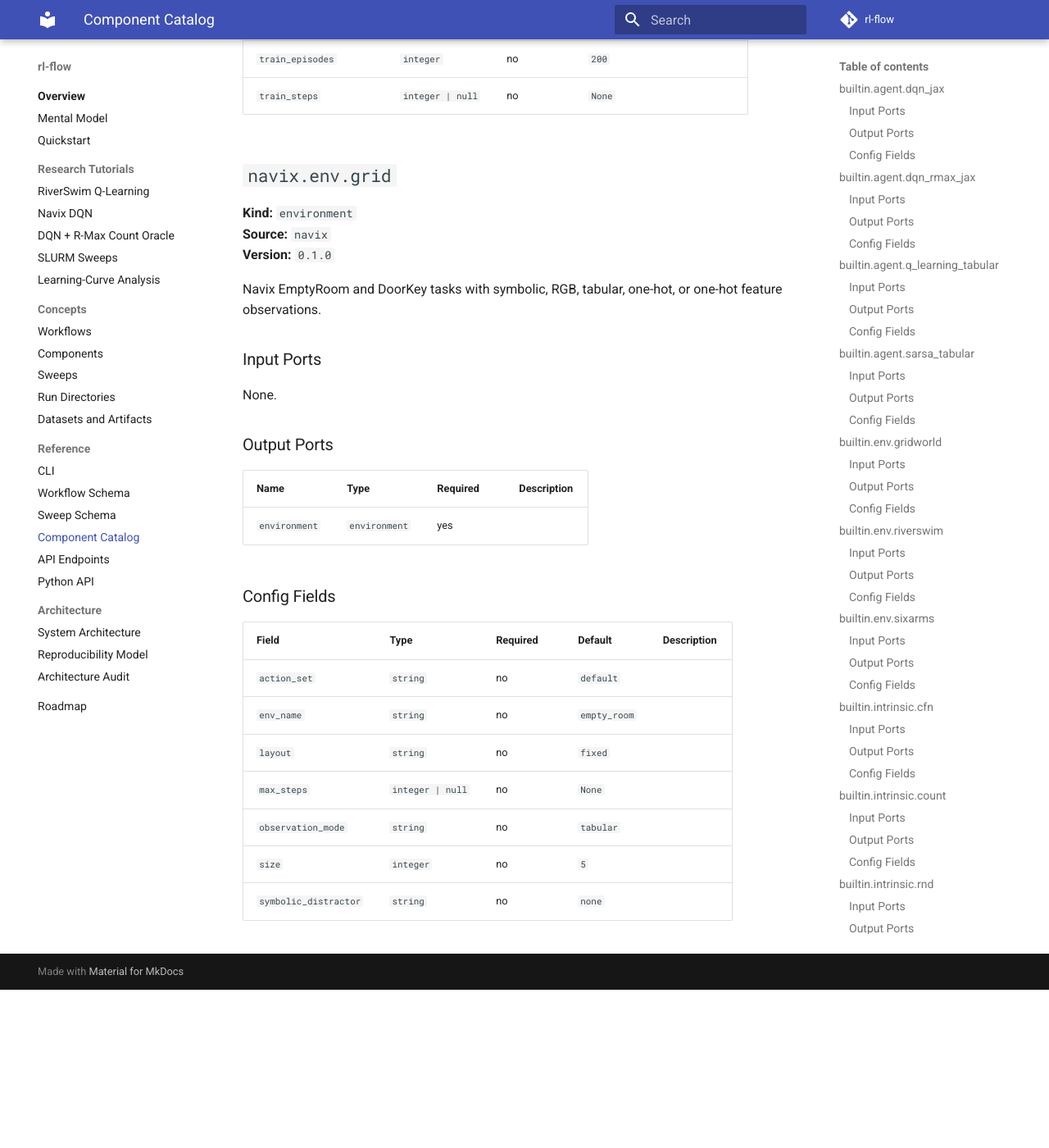
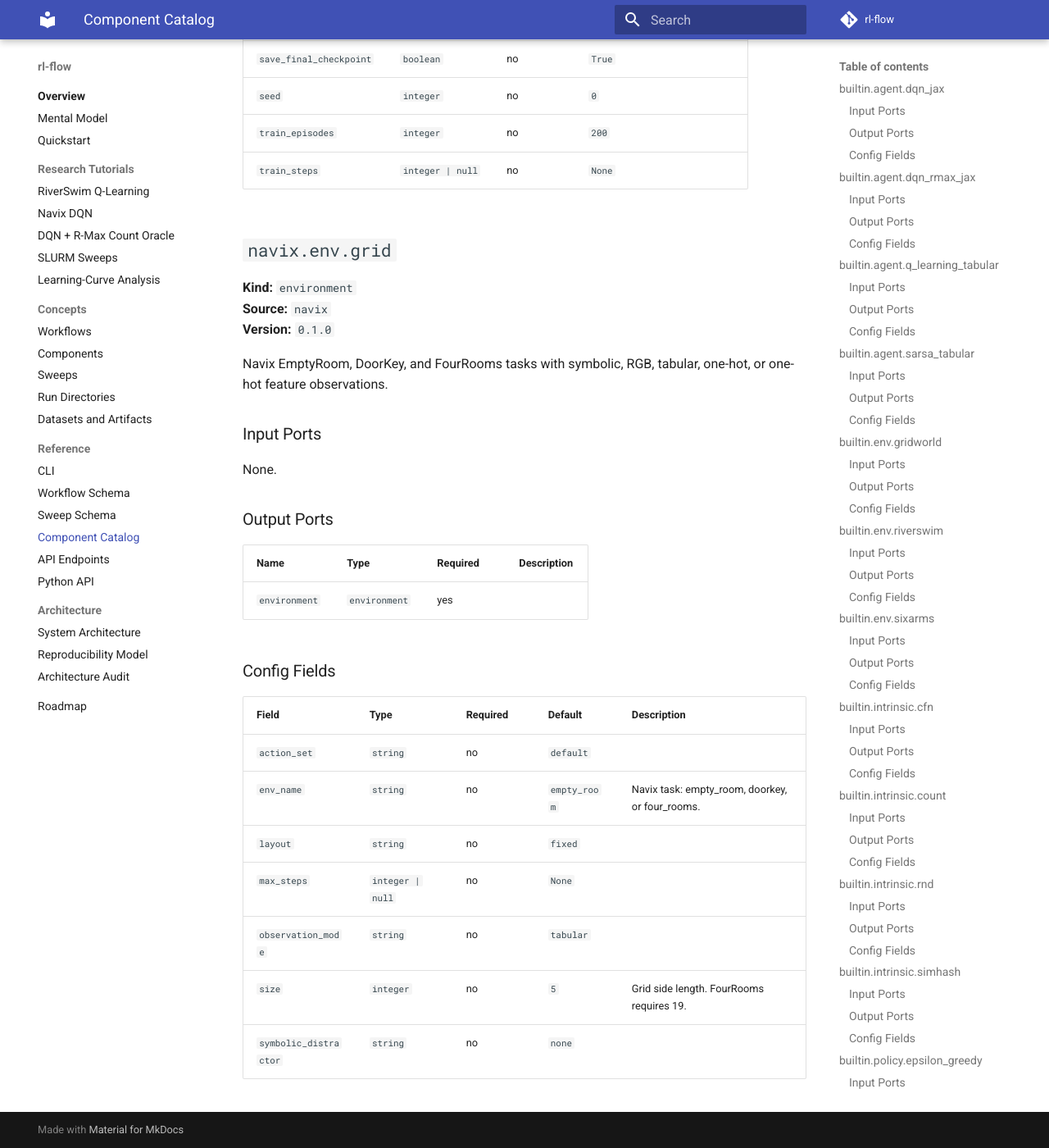
Before and after one commit to cruz-lucas/rl-flow, an MkDocs documentation site: the page built from docs/reference/component-catalog.md, in a window 1280 px wide and 1400 px high, scrolled down 22049 px. Shown: the whole window at 82% size. Built offline with MkDocs 1.6.1 and Material for MkDocs 9.7.7, drawn with Linux system fonts in a browser that asks for light colours; comment, search, counter and statistics services are not loaded; before the commit the page ends 23256 px from its top, so only the background shows below that; some of the changed text lies outside the part shown.

Commit message:
docs: update docs

```diff
--- a/docs/reference/component-catalog.md
+++ b/docs/reference/component-catalog.md
@@ -590,7 +590,9 @@
 | --- | --- | --- | --- | --- |
 | `batch_size` | `integer` | no | `32` |  |
 | `capacity` | `integer` | no | `10000` |  |
+| `intrinsic_updates_per_step` | `integer | null` | no | `None` |  |
 | `min_size` | `integer` | no | `500` |  |
+| `q_network_updates_per_step` | `integer | null` | no | `None` |  |
 | `save_dataset_path` | `string` | no |  |  |
 | `updates_per_step` | `integer` | no | `1` |  |
 
@@ -637,7 +639,7 @@
 **Source:** `navix`
 **Version:** `0.1.0`
 
-Navix EmptyRoom and DoorKey tasks with symbolic, RGB, tabular, one-hot, or one-hot feature observations.
+Navix EmptyRoom, DoorKey, and FourRooms tasks with symbolic, RGB, tabular, one-hot, or one-hot feature observations.
 
 ### Input Ports
 
@@ -654,9 +656,9 @@
 | Field | Type | Required | Default | Description |
 | --- | --- | --- | --- | --- |
 | `action_set` | `string` | no | `default` |  |
-| `env_name` | `string` | no | `empty_room` |  |
+| `env_name` | `string` | no | `empty_room` | Navix task: empty_room, doorkey, or four_rooms. |
 | `layout` | `string` | no | `fixed` |  |
 | `max_steps` | `integer | null` | no | `None` |  |
 | `observation_mode` | `string` | no | `tabular` |  |
-| `size` | `integer` | no | `5` |  |
+| `size` | `integer` | no | `5` | Grid side length. FourRooms requires 19. |
 | `symbolic_distractor` | `string` | no | `none` |  |
```
